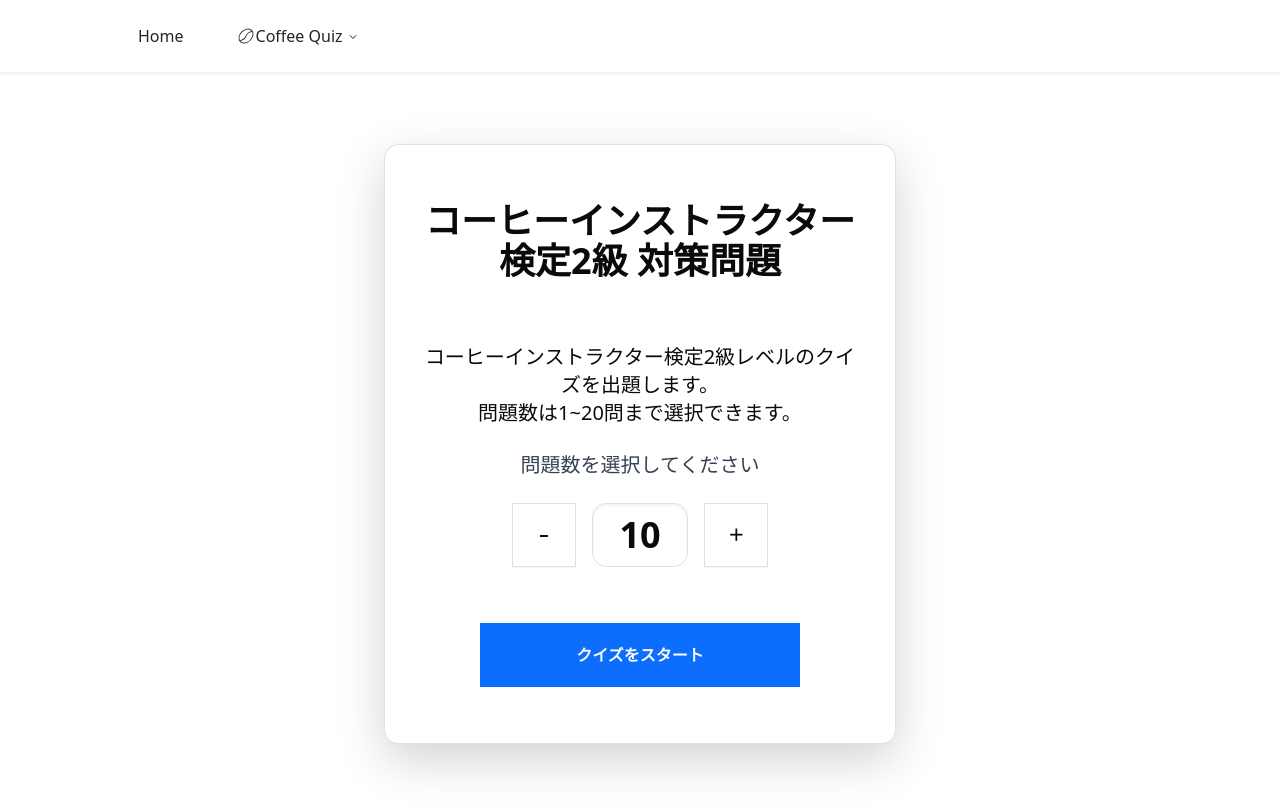
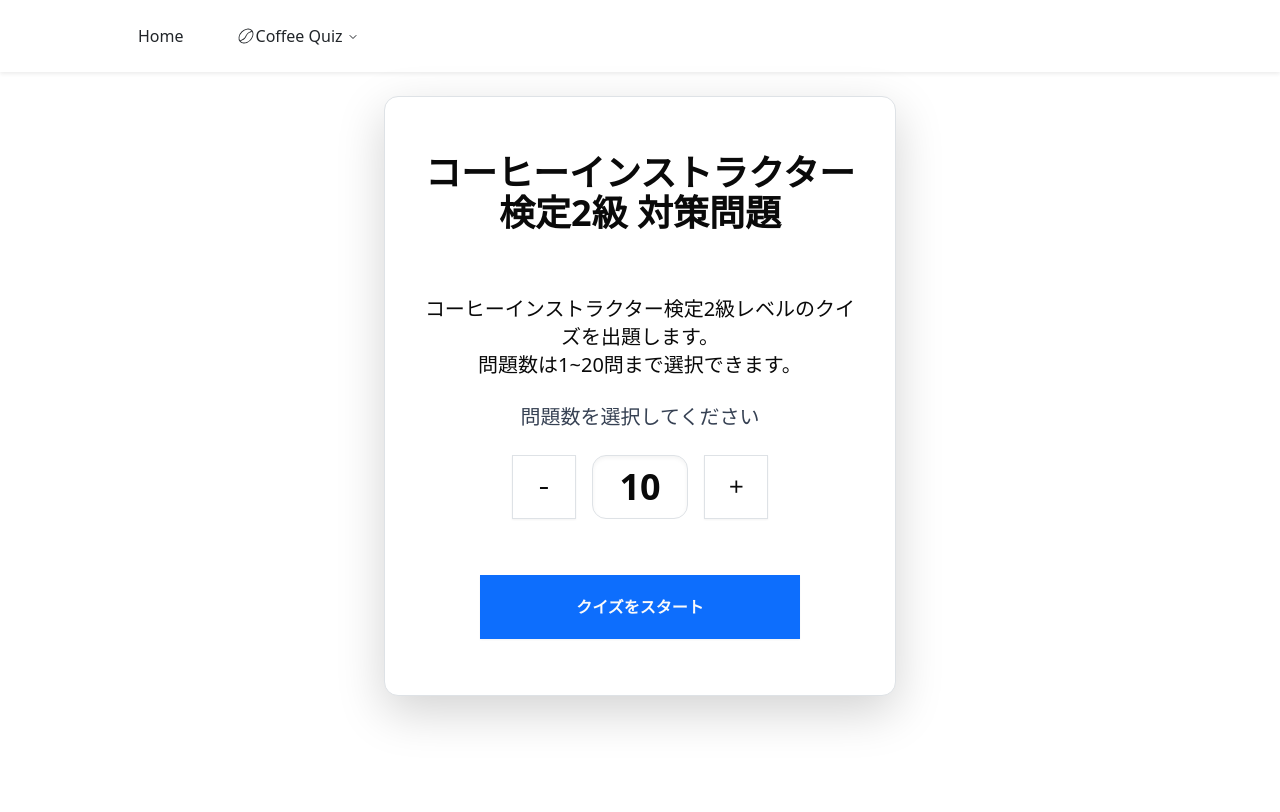
Before and after one commit to yudegaki/yudegaki.github.io, a React (Vite) app: page /coffeequiz in a window 1280 px wide. Shown: the top 812 px of the page. Built offline with nearby package versions, Linux system fonts and the light colour scheme.

Commit message:
feat: delete StyleContainer

```diff
--- a/src/pages/CoffeeQuiz.tsx
+++ b/src/pages/CoffeeQuiz.tsx
@@ -1,18 +1,15 @@
-import Quiz from '@/components/quiz/quiz-start';
-import StyleContainer from '@/components/style-container';
+import Quiz from "@/components/quiz/quiz-start";
 
 const CoffeeQuizStartScreen = () => {
   return (
-    <StyleContainer>
     <Quiz
       quizTopic="coffeequiz"
       title="コーヒーインストラクター検定2級 対策問題"
       description={
-          'コーヒーインストラクター検定2級レベルのクイズを出題します。\n' +
-          '問題数は1~20問まで選択できます。'
+        "コーヒーインストラクター検定2級レベルのクイズを出題します。\n" +
+        "問題数は1~20問まで選択できます。"
       }
     />
-    </StyleContainer>
   );
 };
 
```
Lines whose indentation alone changed are shown as unchanged.
